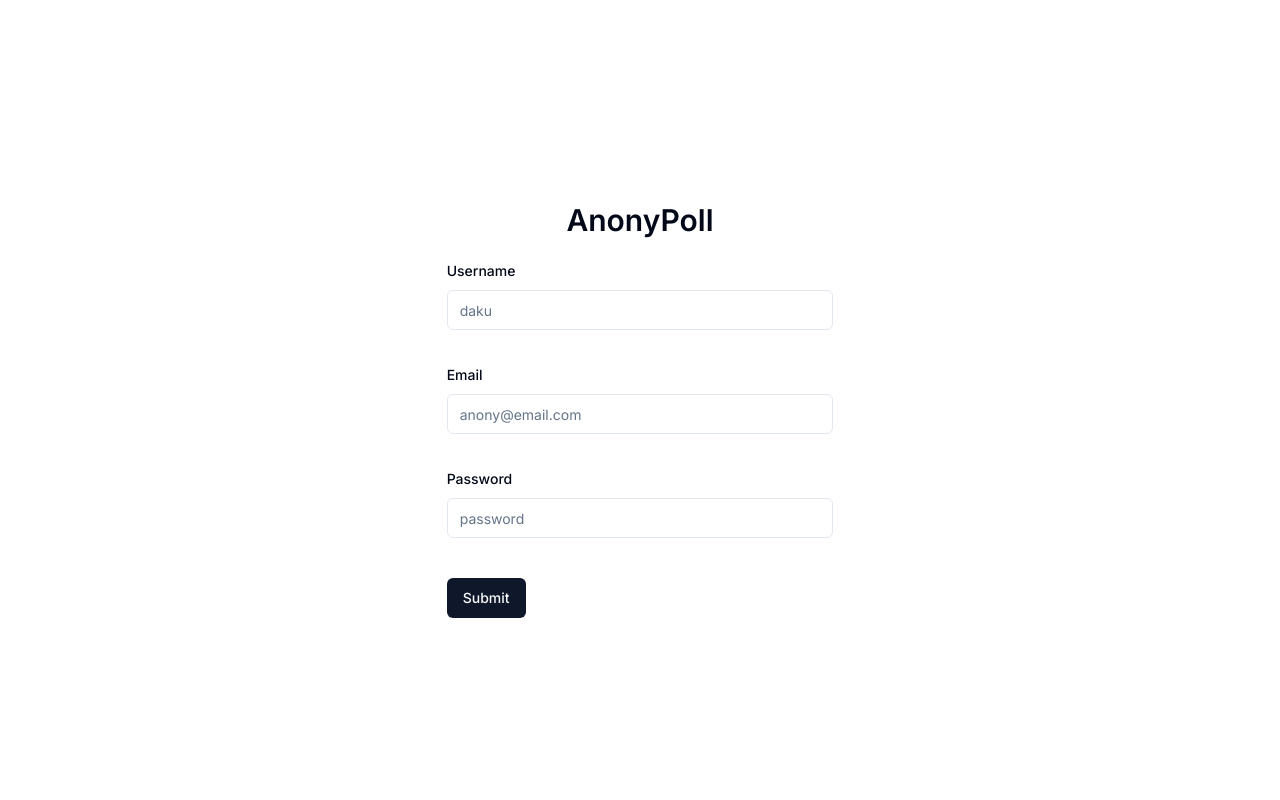
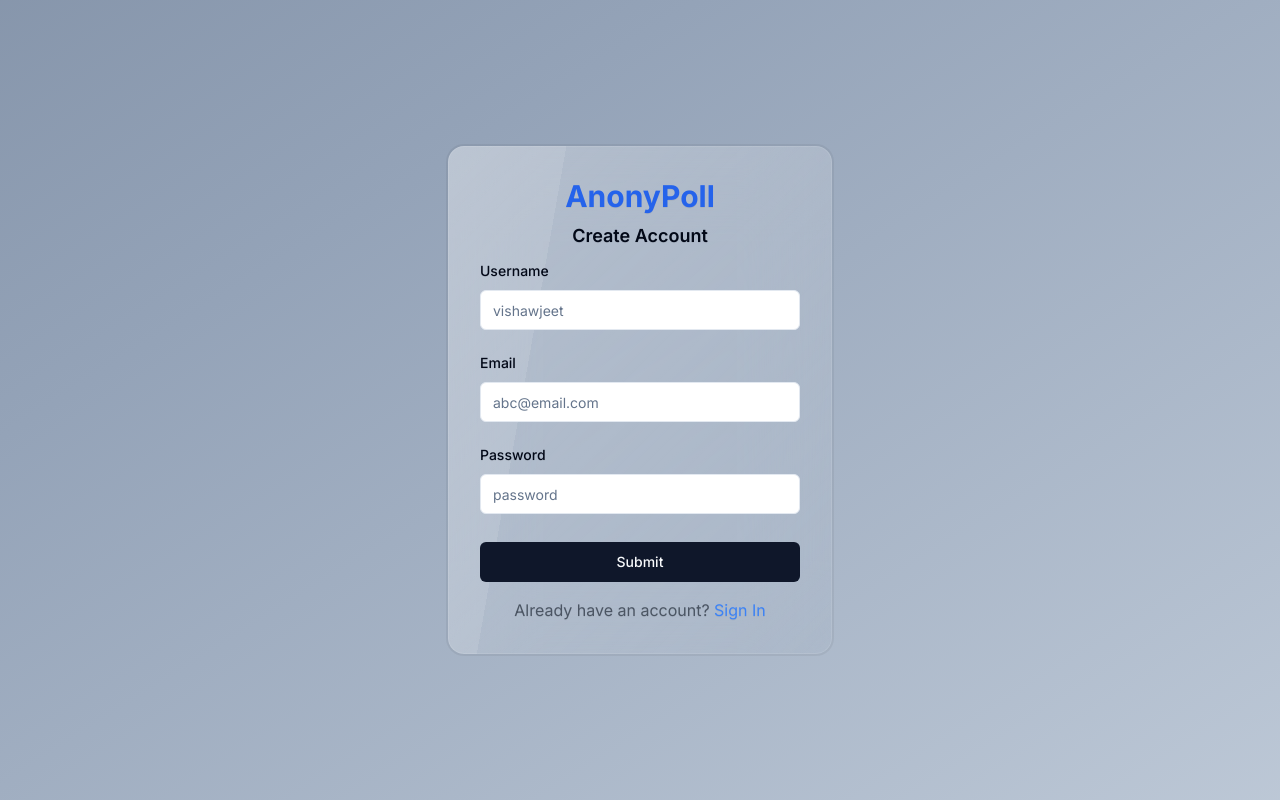
Before and after one commit to lsvishawjeet/Interview.AI, a Next.js app: page /sign-up in a window 1280 px wide. Built offline with nearby package versions, Linux system fonts and the light colour scheme.

Commit message:
design updation

```diff
--- a/src/app/(auth)/sign-up/page.tsx
+++ b/src/app/(auth)/sign-up/page.tsx
@@ -94,12 +94,12 @@ function page() {
   }, [username]);
   return (
     <div className="flex justify-center items-center h-[100vh]">
-      <div className="p-5 w-2/6">
-        <p className=" flex align-middle justify-center m-5 font-semibold text-3xl">
-          AnonyPoll
-        </p>
+      <div className="card glass w-96">
+        <div className="card-body">
+        <h1 className="text-3xl font-bold text-center  text-blue-600">AnonyPoll</h1>
+        <h2 className="card-title text-center align-middle justify-center text-lg">Create Account</h2>
           <Form {...form}>
-          <form onSubmit={form.handleSubmit(onSubmit)} className="space-y-8">
+            <form onSubmit={form.handleSubmit(onSubmit)} className="space-y-5">
               <FormField
                 control={form.control}
                 name="username"
@@ -108,7 +108,7 @@ function page() {
                     <FormLabel>Username</FormLabel>
                     <FormControl>
                       <Input
-                      placeholder="daku"
+                        placeholder="vishawjeet"
                         {...field}
                         onChange={(e) => {
                           field.onChange(e), debounced(e.target.value);
@@ -122,7 +122,15 @@ function page() {
                             <span className="loading loading-dots loading-xs"></span>
                           </>
                         ) : (
-                        <span className={`${userNameMessage=="Username is unique" ? 'text-green-500':'text-red-500'}`}>{userNameMessage }</span>
+                          <span
+                            className={`${
+                              userNameMessage == "Username is unique"
+                                ? "text-green-500"
+                                : "text-red-500"
+                            }`}
+                          >
+                            {userNameMessage}
+                          </span>
                         )}
                       </>
                     </FormDescription>
@@ -137,7 +145,7 @@ function page() {
                   <FormItem>
                     <FormLabel>Email</FormLabel>
                     <FormControl>
-                    <Input placeholder="anony@email.com" {...field} />
+                      <Input placeholder="abc@email.com" {...field} />
                     </FormControl>
                     <FormDescription></FormDescription>
                     <FormMessage />
@@ -151,14 +159,18 @@ function page() {
                   <FormItem>
                     <FormLabel>Password</FormLabel>
                     <FormControl>
-                    <Input type="password" placeholder="password" {...field} />
+                      <Input
+                        type="password"
+                        placeholder="password"
+                        {...field}
+                      />
                     </FormControl>
                     <FormDescription></FormDescription>
                     <FormMessage />
                   </FormItem>
                 )}
               />
-            <Button type="submit">
+              <Button className="w-[100%]" type="submit">
                 {submitting ? (
                   <>
                     <span className="loading loading-dots loading-md"></span>
@@ -169,6 +181,13 @@ function page() {
               </Button>
             </form>
           </Form>
+          <div className="text-center mt-2">
+            <span className="text-gray-600">Already have an account? </span>
+            <a href="/signin" className="text-blue-500 hover:underline">
+              Sign In
+            </a>
+          </div>
+        </div>
       </div>
     </div>
   );
--- a/src/app/(auth)/verify/[username]/page.tsx
+++ b/src/app/(auth)/verify/[username]/page.tsx
@@ -74,7 +74,10 @@ export default function page() {
   }
   return (
     <div className="flex justify-center items-center h-[100vh]">
-        <div>
+    <div className="card glass w-96">
+      <div className="card-body">
+      <h1 className="text-3xl font-bold text-center  text-blue-600">AnonyPoll</h1>
+      <h2 className="card-title text-center align-middle justify-center text-lg">Verify OTP</h2>
       <Form {...form}>
         <form
           onSubmit={form.handleSubmit(onSubmit)}
@@ -125,7 +128,7 @@ export default function page() {
             )}
           />
 
-          <Button type="submit"> {verifyingOtp ? (
+          <Button className="w-[100%]" type="submit"> {verifyingOtp ? (
                 <>
                   <span className="loading loading-dots loading-md"></span>
                 </>
@@ -134,7 +137,9 @@ export default function page() {
               )}</Button>
         </form>
       </Form>
+
       </div>
     </div>
+  </div>
   );
 }
--- a/src/app/layout.tsx
+++ b/src/app/layout.tsx
@@ -2,8 +2,7 @@ import type { Metadata } from "next";
 import { Inter } from "next/font/google";
 import "./globals.css";
 import AuthProvider from "@/context/AuthProvider";
-import { Toaster } from "@/components/ui/toaster"
-
+import { Toaster } from "@/components/ui/toaster";
 
 const inter = Inter({ subsets: ["latin"] });
 
@@ -20,11 +19,10 @@ export default function RootLayout({
   return (
     <html lang="en">
       <AuthProvider>
-
-      <body className={inter.className}>{children}
-      <Toaster />
-
-      </body>
+        <body className={`${inter.className} bg-gradient-to-tl from-slate-300 to-slate-500 via-slate-400 animate-gradient-x`}>
+          {children}
+          <Toaster />
+        </body>
       </AuthProvider>
     </html>
   );
--- a/tailwind.config.ts
+++ b/tailwind.config.ts
@@ -71,11 +71,44 @@ const config = {
           "0%,70%,100%": { opacity: "1" },
           "20%,50%": { opacity: "0" },
         },
+        'gradient-y': {
+                '0%, 100%': {
+                    'background-size':'400% 400%',
+                    'background-position': 'center top'
+                },
+                '50%': {
+                    'background-size':'200% 200%',
+                    'background-position': 'center center'
+                }
+            },
+            'gradient-x': {
+                '0%, 100%': {
+                    'background-size':'200% 200%',
+                    'background-position': 'left center'
+                },
+                '50%': {
+                    'background-size':'200% 200%',
+                    'background-position': 'right center'
+                }
+            },
+            'gradient-xy': {
+                '0%, 100%': {
+                    'background-size':'400% 400%',
+                    'background-position': 'left center'
+                },
+                '50%': {
+                    'background-size':'200% 200%',
+                    'background-position': 'right center'
+                }
+            }
       },
       animation: {
         "accordion-down": "accordion-down 0.2s ease-out",
         "accordion-up": "accordion-up 0.2s ease-out",
         "caret-blink": "caret-blink 1.25s ease-out infinite",
+        'gradient-x':'gradient-x 15s ease infinite',
+        'gradient-y':'gradient-y 15s ease infinite',
+        'gradient-xy':'gradient-xy 15s ease infinite',
       },
     },
   },
```
Lines whose indentation alone changed are shown as unchanged.
